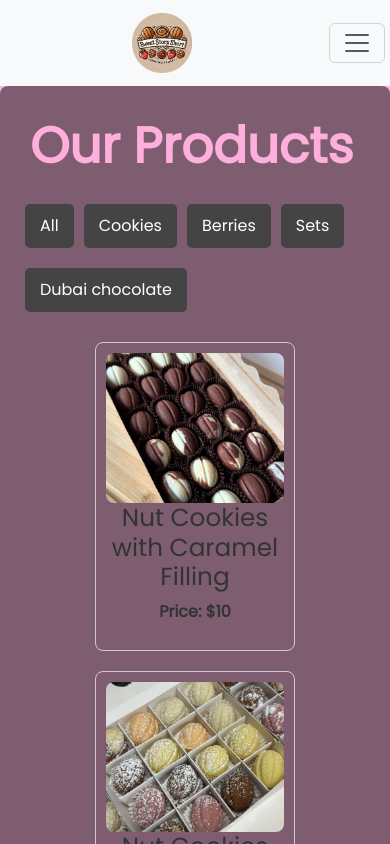
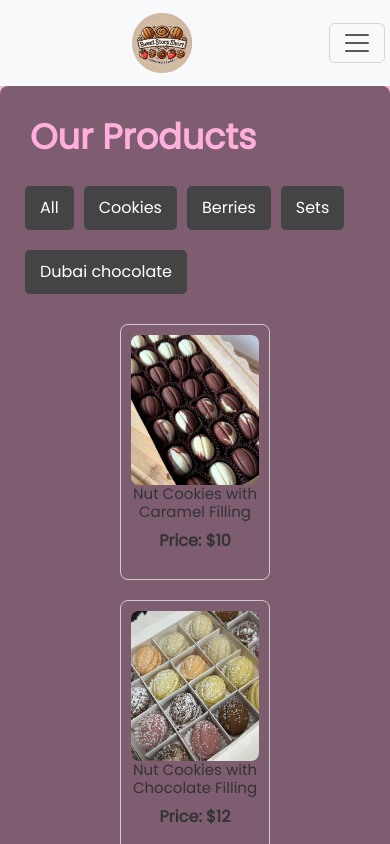
Before and after one commit to Radmila-code/sweet-story-short, a React (Create React App) app: page /products in a window 390 px wide. Shown: the top 844 px of the page. Built offline with nearby package versions, Linux system fonts and the light colour scheme.

Commit message:
adjusting mobile adaptation settings in Product

```diff
--- a/src/Products.css
+++ b/src/Products.css
@@ -28,3 +28,13 @@
     object-fit: cover;
     border-radius: 8px;
 }
+
+@media all and (max-width: 768px) {
+    .product-item {
+        width: 150px;
+    }
+
+    h2 {
+        font-size: 15px;
+    }
+}
--- a/src/styles.css
+++ b/src/styles.css
@@ -80,4 +80,8 @@ button:hover {
     .navbar .navbar-brand, .cart-link {
         margin: 0 auto;
     }
+
+    h1 {
+        font-size: 35px;
+    }
 }
```
